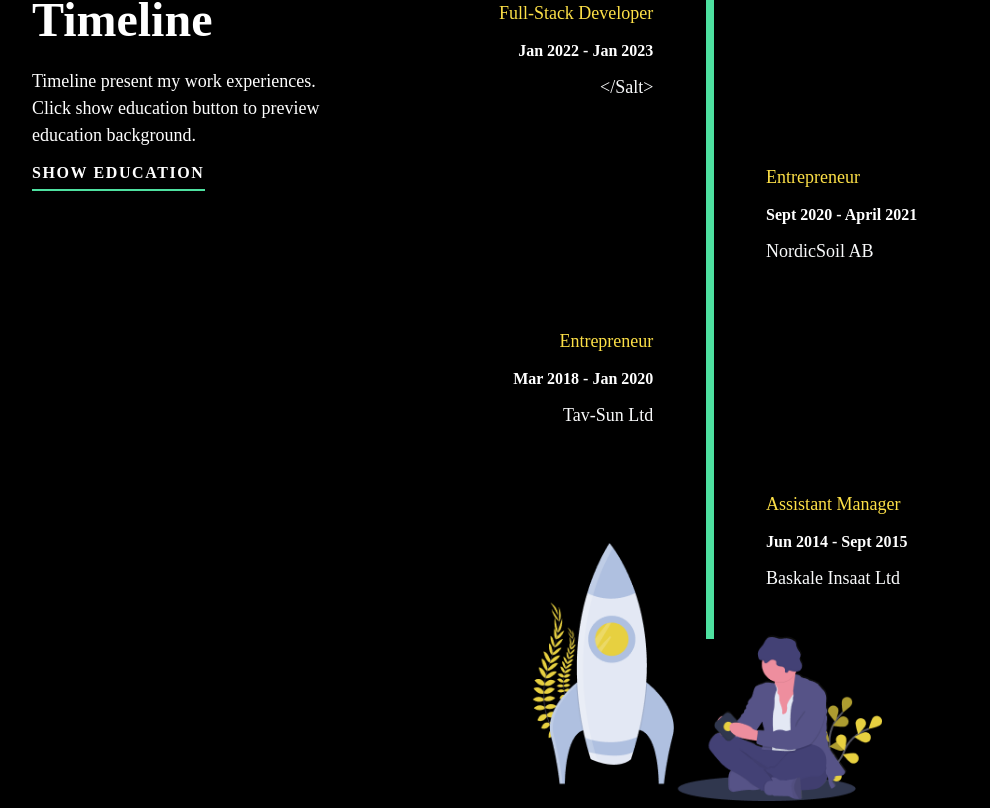
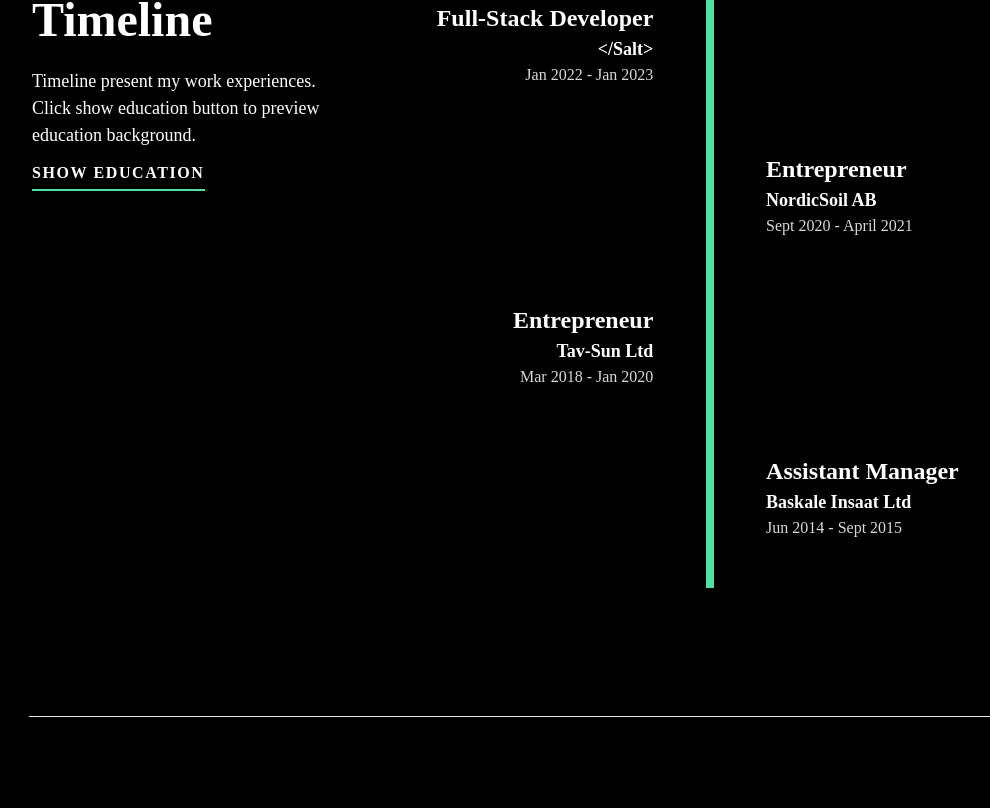
Before and after one commit to SeyfBaskara/Portfolio, a Next.js app: page / in a window 1280 px wide. Shown: the part 721-1529 px from the top of the page, without its empty margins (112-1102 px from the left). Built offline with nearby package versions, Linux system fonts and the light colour scheme.

Commit message:
simplify css

```diff
--- a/components/Profile/TimeLine.tsx
+++ b/components/Profile/TimeLine.tsx
@@ -55,9 +55,9 @@ const TimeLine: React.FC<IProfileProps> = ({ profile }) => {
 
                      {isExperience ? <WorkExperience experience={profile.experience} /> : <Education />}
                   </div>
-                  <div className="mx-auto -mt-24 md:-mt-24 md:ml-28">
+                  {/* <div className="mx-auto -mt-24 md:-mt-24 md:ml-28">
                      <Image src="/images/timeline.png" alt="images" width={375} height={258} />
-                  </div>
+                  </div> */}
                </div>
             </div>
          </div>
--- a/components/Profile/WorkExperience.tsx
+++ b/components/Profile/WorkExperience.tsx
@@ -11,7 +11,7 @@ interface IExperinceProps {
 
 const WorkExperience: React.FC<IExperinceProps> = ({ experience }) => {
    return (
-      <section>
+      <>
          <ul>
             {experience.map((item, index) => (
                <li
@@ -22,14 +22,14 @@ const WorkExperience: React.FC<IExperinceProps> = ({ experience }) => {
                >
                   <div className="order-1 w-5/12"></div>
                   <div className={`order-1 w-5/12 px-1 py-4 ${index % 2 == 0 ? 'text-right' : 'text-left'} `}>
-                     <h4 className="mb-3 text-base text-yellow-300">{item.title}</h4>
-                     <p className="mb-3 font-bold text-lg md:text-2xl">{item.date}</p>
-                     <p className="text-sm md:text-base leading-snug text-gray-50 text-opacity-100">{item.company}</p>
+                     <h4 className="text-md font-bold">{item.title}</h4>
+                     <p className="text-base font-semibold">{item.company}</p>
+                     <p className="text-[1rem] text-Grey">{item.date}</p>
                   </div>
                </li>
             ))}
          </ul>
-      </section>
+      </>
    )
 }
 
```
